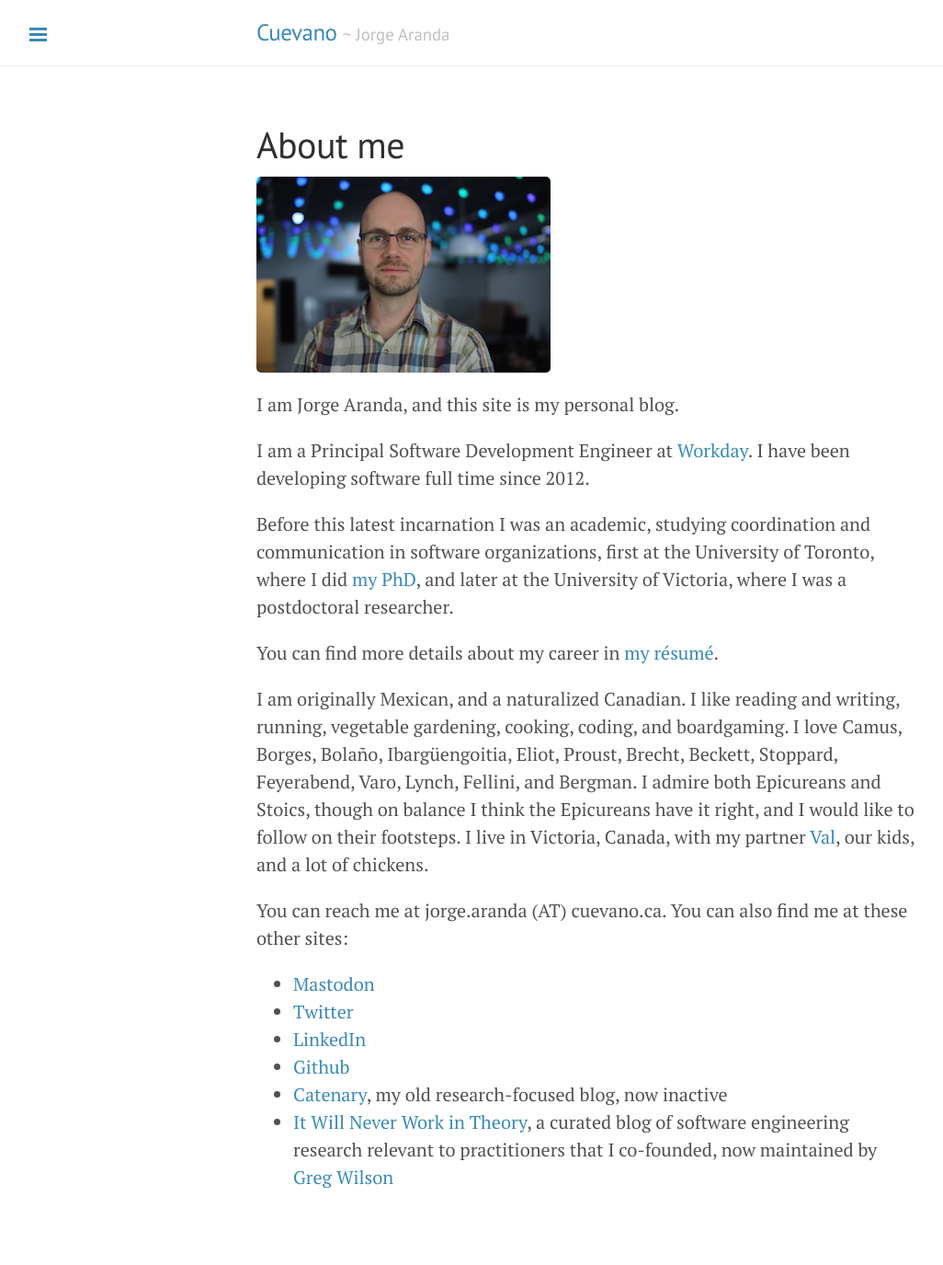
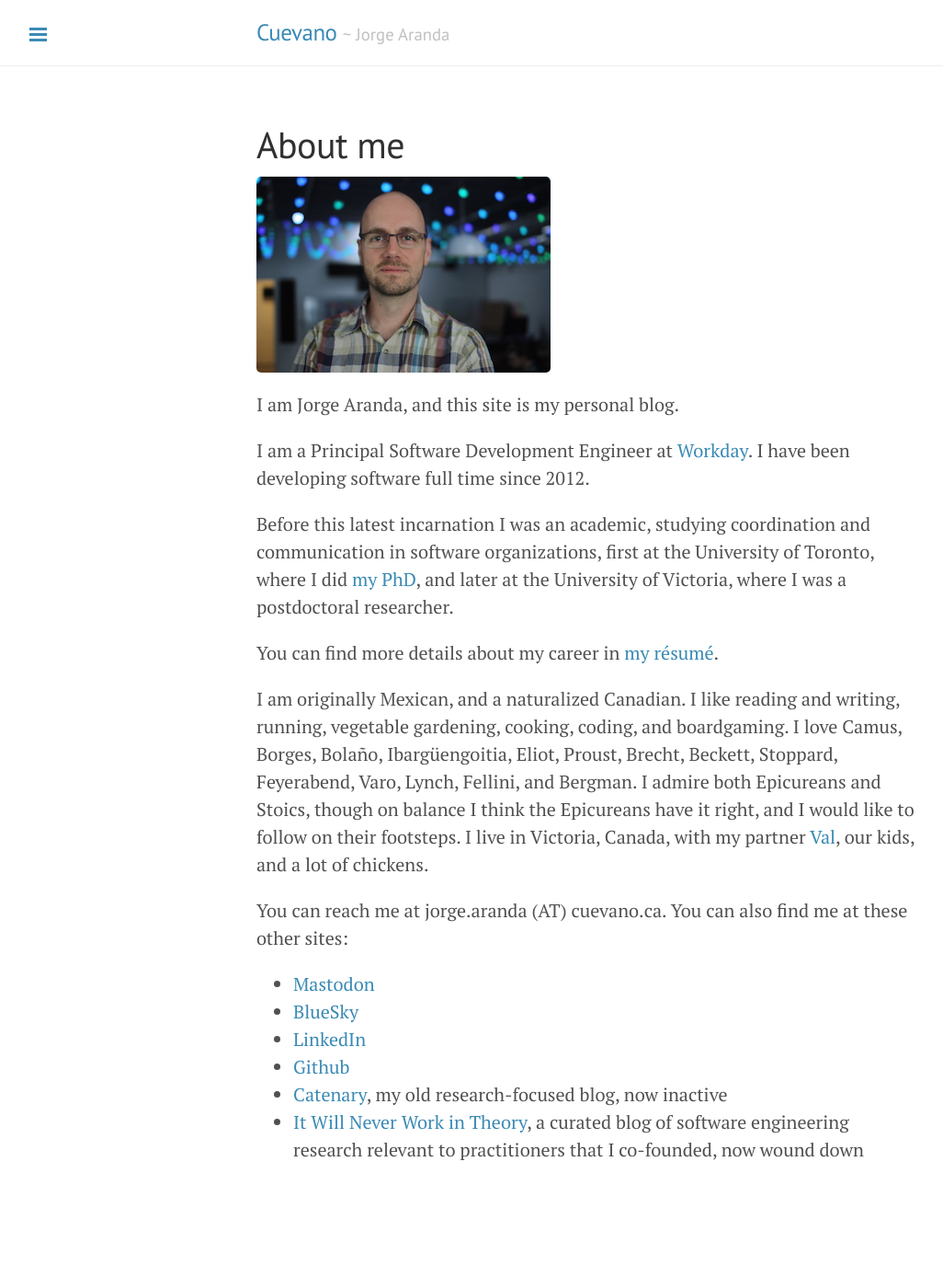
Before and after one commit to jorgearanda/cuevano, a Jekyll site: the page built from about.md, in a window 1280 px wide. Shown: the whole page at 92% size, without its empty margins (1-1027 px from the left). Built offline with Jekyll 4.4.1, drawn with Linux system fonts in a browser that asks for light colours; Markdown is read by kramdown in place of the engine named in the settings; after the commit the page ends 1345 px from its top, so only the background shows below that.

Commit message:
Update About links

```diff
--- a/about.md
+++ b/about.md
@@ -33,8 +33,8 @@ You can reach me at jorge.aranda (AT) cuevano.ca.
 You can also find me at these other sites:
 
   * [Mastodon](https://hachyderm.io/@jorgearanda)
-  * [Twitter](http://twitter.com/yorchopolis)
+  * [BlueSky](https://bsky.app/profile/jorgearanda.bsky.social)
   * [LinkedIn](http://ca.linkedin.com/in/yorchopolis)
   * [Github](http://github.com/jorgearanda)
   * [Catenary](http://catenary.wordpress.com/), my old research-focused blog, now inactive
-  * [It Will Never Work in Theory](http://neverworkintheory.org/), a curated blog of software engineering research relevant to practitioners that I co-founded, now maintained by [Greg Wilson](https://third-bit.com/)
+  * [It Will Never Work in Theory](http://neverworkintheory.org/), a curated blog of software engineering research relevant to practitioners that I co-founded, now wound down
```
